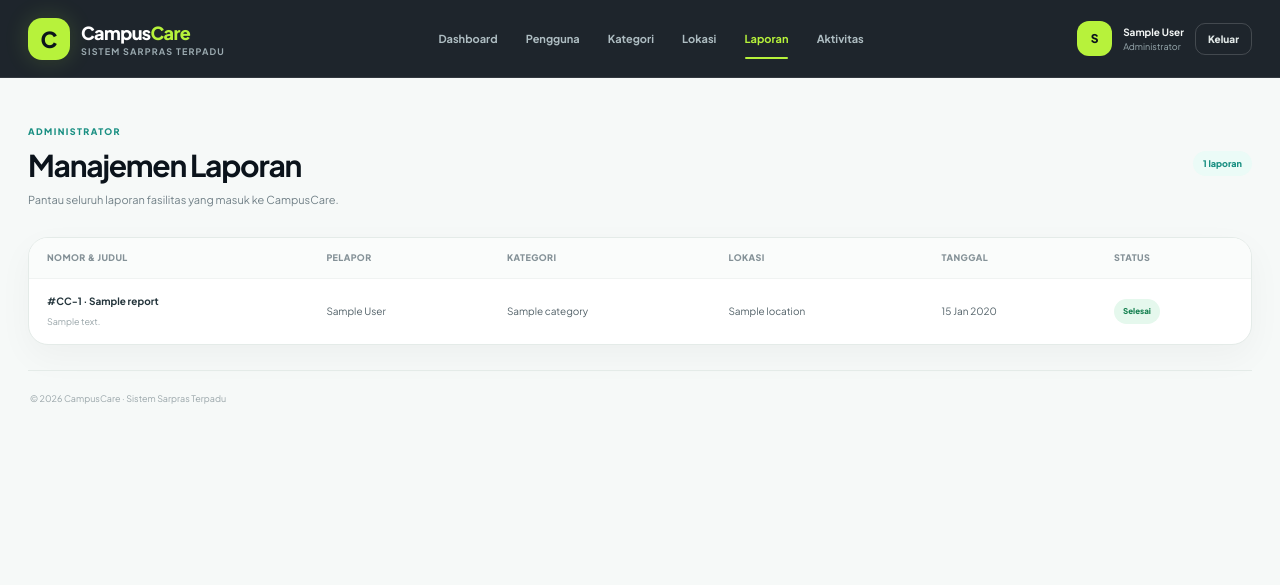
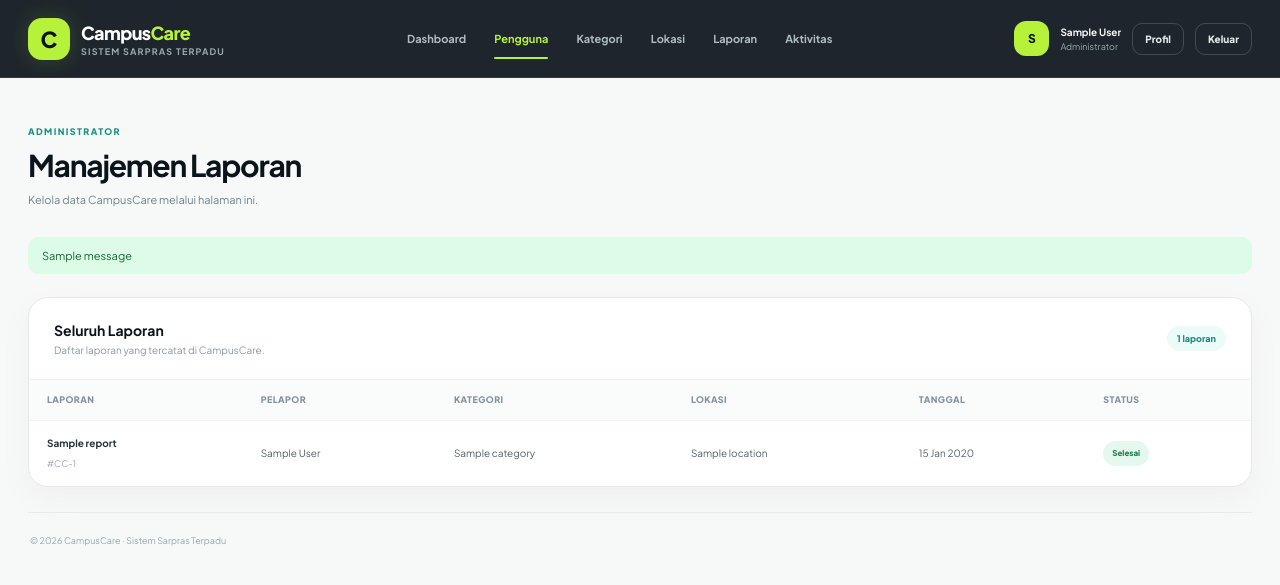
Before and after one commit to Aniqqqqq1570/CampusCare, a Flask app: page /admin/laporan in a window 1280 px wide. Shown: the top 585 px of the page. Run offline with Flask 3, Linux system fonts and the light colour scheme; a user stored in the database is signed in; tables that the repository leaves empty hold one stand-in row (values such as "Sample post"); one stand-in notice (Sample message) is shown.

Commit message:
Implement standalone administrator pages

```diff
--- a/app/templates/admin/reports.html
+++ b/app/templates/admin/reports.html
@@ -1,18 +1,13 @@
 {% extends "base.html" %}
 {% block title %}Manajemen Laporan | CampusCare{% endblock %}
 {% block content %}
-<div class="cc-dashboard">
-  <header class="cc-app-header"><div class="cc-app-header-inner">
-    <a class="cc-brand" href="{{ url_for('pages.admin_dashboard') }}"><span class="cc-brand-mark">C</span><span><span class="cc-brand-name">Campus<span>Care</span></span><span class="cc-brand-caption">SISTEM SARPRAS TERPADU</span></span></a>
-    <nav class="cc-app-nav"><a href="{{ url_for('pages.admin_dashboard') }}">Dashboard</a><a href="{{ url_for('pages.admin_users') }}">Pengguna</a><a href="{{ url_for('pages.admin_categories') }}">Kategori</a><a href="{{ url_for('pages.admin_locations') }}">Lokasi</a><a class="active" href="{{ url_for('pages.admin_reports') }}">Laporan</a><a href="{{ url_for('pages.admin_activity') }}">Aktivitas</a></nav>
-    <div class="cc-app-account"><span class="cc-app-avatar">{{ current_user.full_name[:1]|upper }}</span><span class="cc-app-account-name"><strong>{{ current_user.full_name }}</strong><small>Administrator</small></span><a class="cc-app-logout" href="{{ url_for('auth.logout') }}">Keluar</a></div>
-  </div></header>
-  <main class="cc-dashboard-main"><div class="cc-dashboard-content">
-    <div class="cc-workspace-heading"><div><span class="cc-dashboard-kicker">Administrator</span><h1>Manajemen Laporan</h1><p>Pantau seluruh laporan fasilitas yang masuk ke CampusCare.</p></div><span class="cc-table-count">{{ reports|length }} laporan</span></div>
-    <section class="cc-table-panel"><div class="cc-table-wrap"><table class="cc-data-table"><thead><tr><th>Nomor & Judul</th><th>Pelapor</th><th>Kategori</th><th>Lokasi</th><th>Tanggal</th><th>Status</th></tr></thead><tbody>
-    {% for item in reports %}<tr><td><strong>#CC-{{ item.id }} · {{ item.title }}</strong><small>{{ item.description|striptags|truncate(100, True, '…') }}</small></td><td>{{ item.user.full_name }}</td><td>{{ item.category.name }}</td><td>{{ item.location.name }}</td><td>{{ item.created_at.strftime('%d %b %Y') if item.created_at else '-' }}</td><td><span class="cc-status status-{{ item.status }}">{{ item.status|replace('_',' ')|title }}</span></td></tr>{% else %}<tr><td colspan="6">Belum ada laporan.</td></tr>{% endfor %}
-    </tbody></table></div></section>
-    <footer class="cc-dashboard-footer">© 2026 CampusCare · Sistem Sarpras Terpadu</footer>
-  </div></main>
-</div>
+<div class="cc-dashboard"><header class="cc-app-header"><div class="cc-app-header-inner">
+<a class="cc-brand" href="{{ url_for('pages.admin_dashboard') }}"><span class="cc-brand-mark">C</span><span><span class="cc-brand-name">Campus<span>Care</span></span><span class="cc-brand-caption">SISTEM SARPRAS TERPADU</span></span></a>
+<nav class="cc-app-nav"><a href="{{ url_for('pages.admin_dashboard') }}">Dashboard</a><a class="active" href="{{ url_for('pages.admin_users') }}">Pengguna</a><a href="{{ url_for('pages.admin_categories') }}">Kategori</a><a href="{{ url_for('pages.admin_locations') }}">Lokasi</a><a href="{{ url_for('pages.admin_reports') }}">Laporan</a><a href="{{ url_for('pages.admin_activity') }}">Aktivitas</a></nav><div class="cc-app-account"><span class="cc-app-avatar">{{ current_user.full_name[:1]|upper }}</span><span class="cc-app-account-name"><strong>{{ current_user.full_name }}</strong><small>Administrator</small></span><a class="cc-app-logout" href="{{ url_for('auth.profile') }}">Profil</a><a class="cc-app-logout" href="{{ url_for('auth.logout') }}">Keluar</a></div>
+</div></header><main class="cc-dashboard-main"><div class="cc-dashboard-content">
+<div class="cc-workspace-heading"><div><span class="cc-dashboard-kicker">Administrator</span><h1>Manajemen Laporan</h1><p>Kelola data CampusCare melalui halaman ini.</p></div></div>
+{% with messages = get_flashed_messages(with_categories=true) %}{% for category, message in messages %}<div class="cc-alert cc-alert-{{ category }}">{{ message }}</div>{% endfor %}{% endwith %}
+
+<section class="cc-table-panel"><div class="cc-table-heading"><div><h2>Seluruh Laporan</h2><p>Daftar laporan yang tercatat di CampusCare.</p></div><span class="cc-table-count">{{ reports|length }} laporan</span></div><div class="cc-table-wrap"><table class="cc-data-table"><thead><tr><th>Laporan</th><th>Pelapor</th><th>Kategori</th><th>Lokasi</th><th>Tanggal</th><th>Status</th></tr></thead><tbody>{% for item in reports %}<tr><td><strong>{{ item.title }}</strong><small>#CC-{{ item.id }}</small></td><td>{{ item.user.full_name }}</td><td>{{ item.category.name }}</td><td>{{ item.location.name }}</td><td>{{ item.created_at.strftime('%d %b %Y') if item.created_at else '-' }}</td><td><span class="cc-status status-{{ item.status }}">{{ item.status|replace('_',' ')|title }}</span></td></tr>{% else %}<tr><td colspan="6">Belum ada laporan.</td></tr>{% endfor %}</tbody></table></div></section><footer class="cc-dashboard-footer">© 2026 CampusCare · Sistem Sarpras Terpadu</footer>
+</div></main></div>
 {% endblock %}
```
